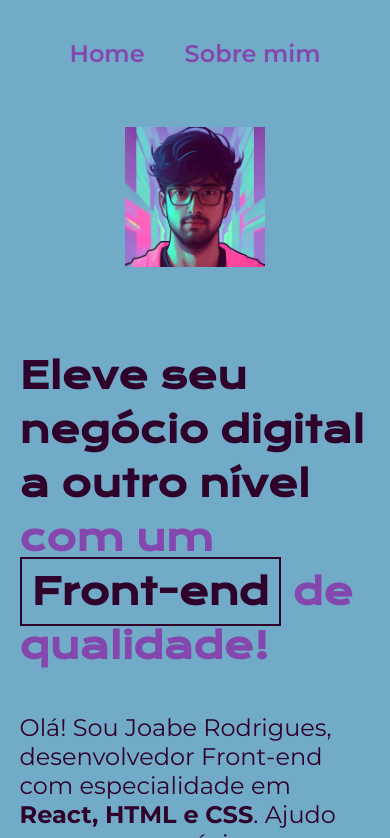
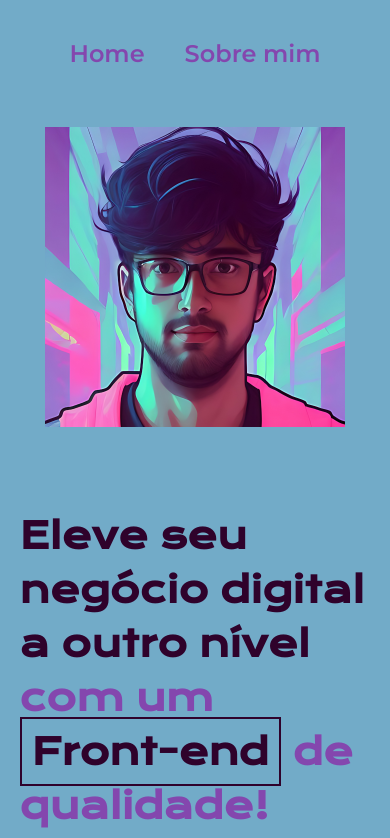
Before and after one commit to JoabeRod/Portfolio2, a plain HTML site: page index.html in a window 390 px wide. Shown: the top 838 px of the page. Drawn offline with nearby package versions, Linux system fonts and the light colour scheme.

Commit message:
ident_img

```diff
--- a/styles/style.css
+++ b/styles/style.css
@@ -150,4 +150,8 @@ span:hover {
     .apresentacao__conteudo {
         width: auto;
     }
+
+    .apresentacao__imagem {
+        width: 300px;
+    }
 }
```
